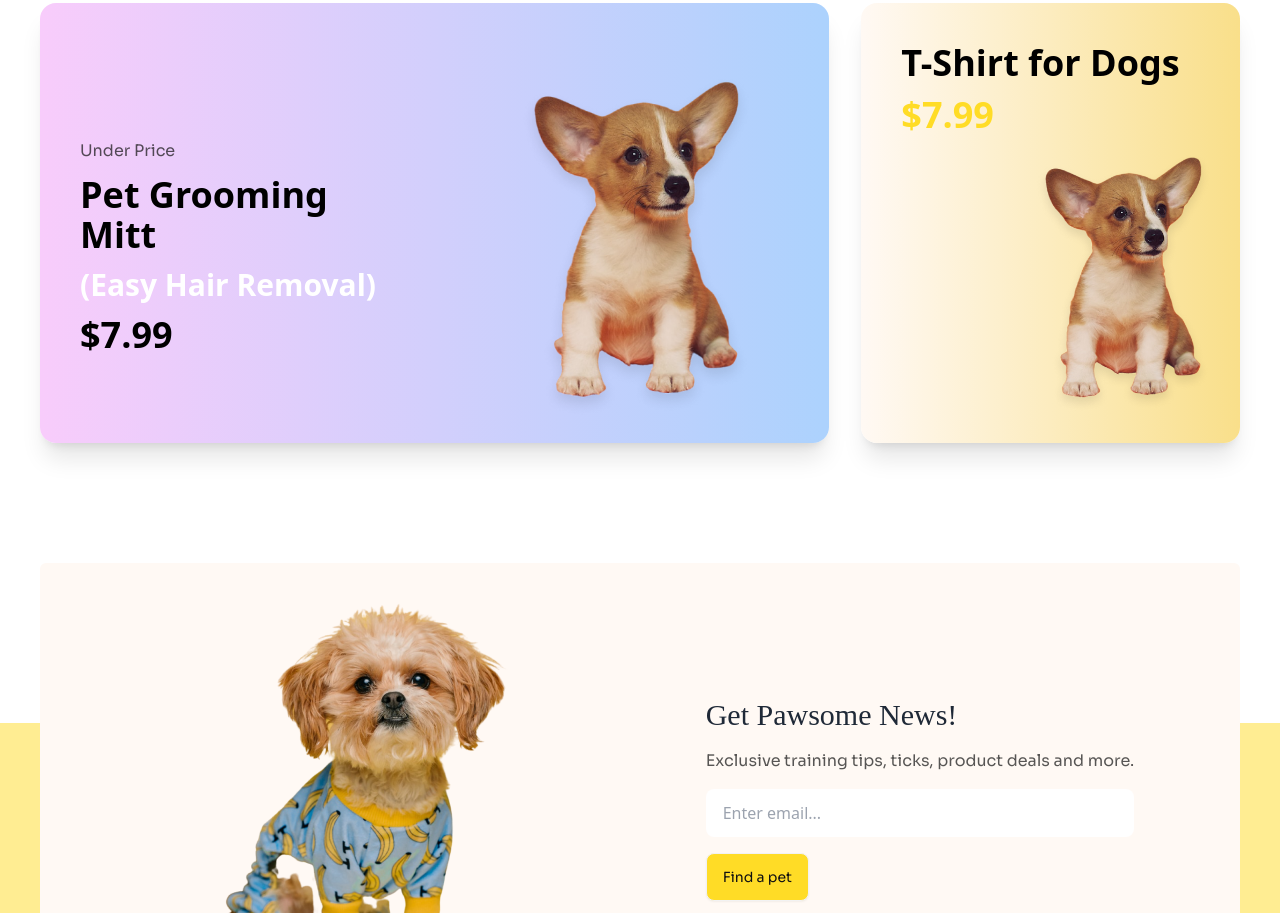
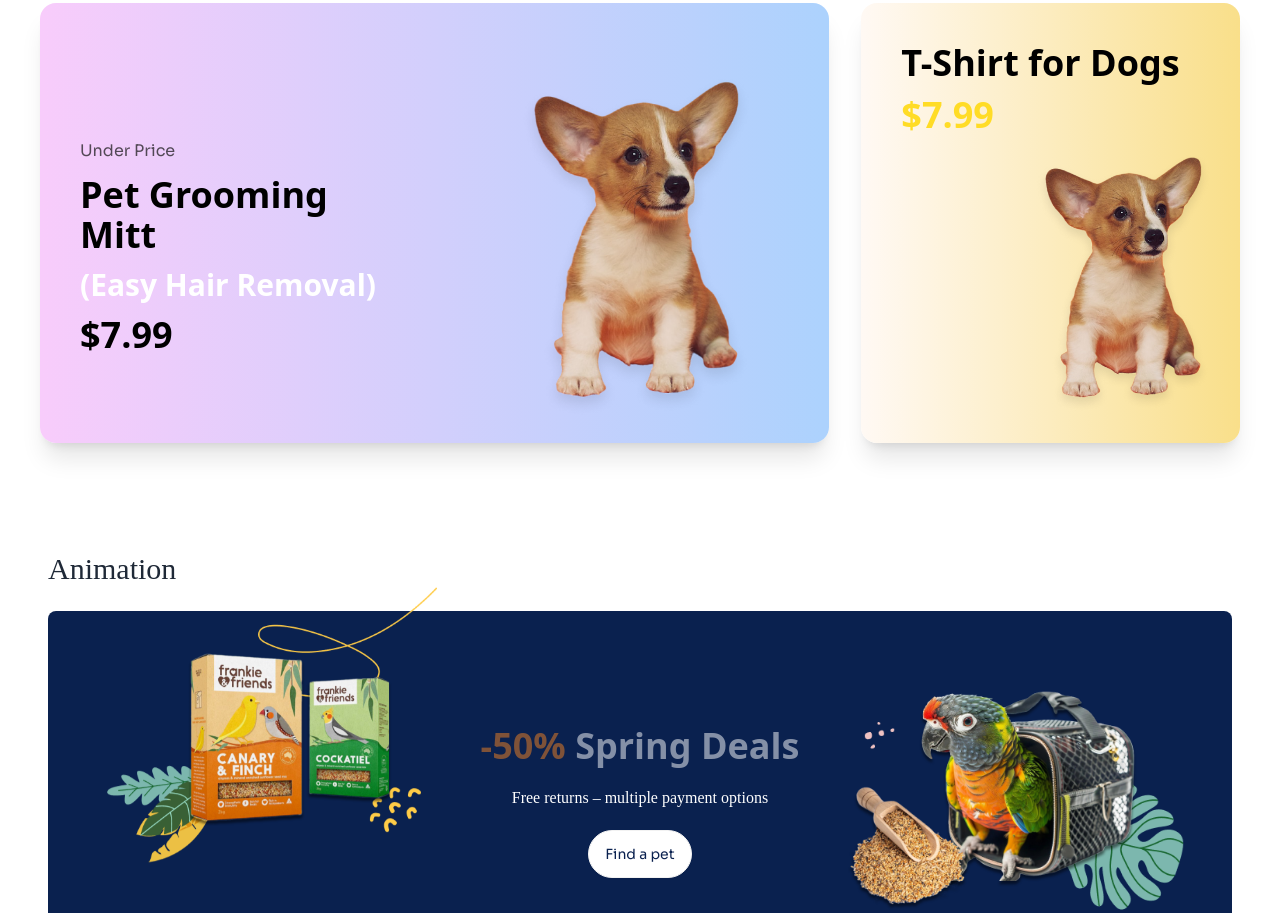
Before and after one commit to sojib-web/bilai-mew, a plain HTML site: page index.html in a window 1280 px wide. Shown: the part 1887-2800 px from the top of the page. Drawn offline with nearby package versions, Linux system fonts and the light colour scheme; a web font is replaced by a local one.

Commit message:
animation done

```diff
--- a/index.html
+++ b/index.html
@@ -93,7 +93,7 @@
     <section class="mt-16">
       <div class="max-w-screen-xl mx-auto ADLaM_text p-4">
         <div class="space-y-6 relative z-10">
-          <h1 class="text-5xl text-[#111111] font-normal">
+          <h1 class="text-5xl animate-pulse text-[#111111] font-normal">
             Pamper Your Pet, <br />Because They Deserve <br />
             The Best the Bes
           </h1>
@@ -488,11 +488,46 @@
       </div>
     </section>
 
+    <section class="p-12 rounded-md mt-5">
+      <div class="max-w-screen-xl mx-auto">
+        <h1 class="text-3xl ADLaM_text">Animation</h1>
+      </div>
+      <div
+        class="main max-w-screen-xl mx-auto mt-6 bg-[#0a214f] p-12 rounded-lg grid lg:grid-cols-3 gap-8 items-center text-center justify-items-center"
+      >
+        <div class="animate-bounce">
+          <img src="./c1-assets/img-47.png" alt="" />
+        </div>
+        <div class="text-content space-y-5">
+          <h2 class="font-bold text-4xl text-white animate-pulse">
+            <span class="text-[#F58322] font-bold text-4xl">-50%</span> Spring
+            Deals
+          </h2>
+          <p class="text-white ADLaM_text">
+            Free returns – multiple payment options
+          </p>
+          <button
+            class="btn bg-[#fff] sora-text font-normal rounded-full text-[#0a214f]"
+          >
+            Find a pet
+          </button>
+        </div>
+        <div
+          class="image-content transition delay-150 duration-300 ease-in-out hover:-translate-y-1 hover:scale-110"
+        >
+          <img
+            src="./c1-assets/img-46.png"
+            alt=""
+            class="transition duration-150 ease-in-out"
+          />
+        </div>
+      </div>
+    </section>
     <section
       class="space-y-10 p-10 z-10 right-0 left-0 absolute overflow-hidden mt-10"
     >
       <div
-        class="grid lg:grid-cols-2 justify-items-center items-center bg-[#FFF9F4] p-10 rounded-md"
+        class="max-w-screen-xl mx-auto grid lg:grid-cols-2 justify-items-center place-content-around items-center bg-[#FFF9F4] p-10 rounded-md"
       >
         <div>
           <img src="./c1-assets/cute-pet-mid.png" alt="" />
```
Also changed, not shown: c1-assets/img-46.png (added), c1-assets/img-47.png (added).
